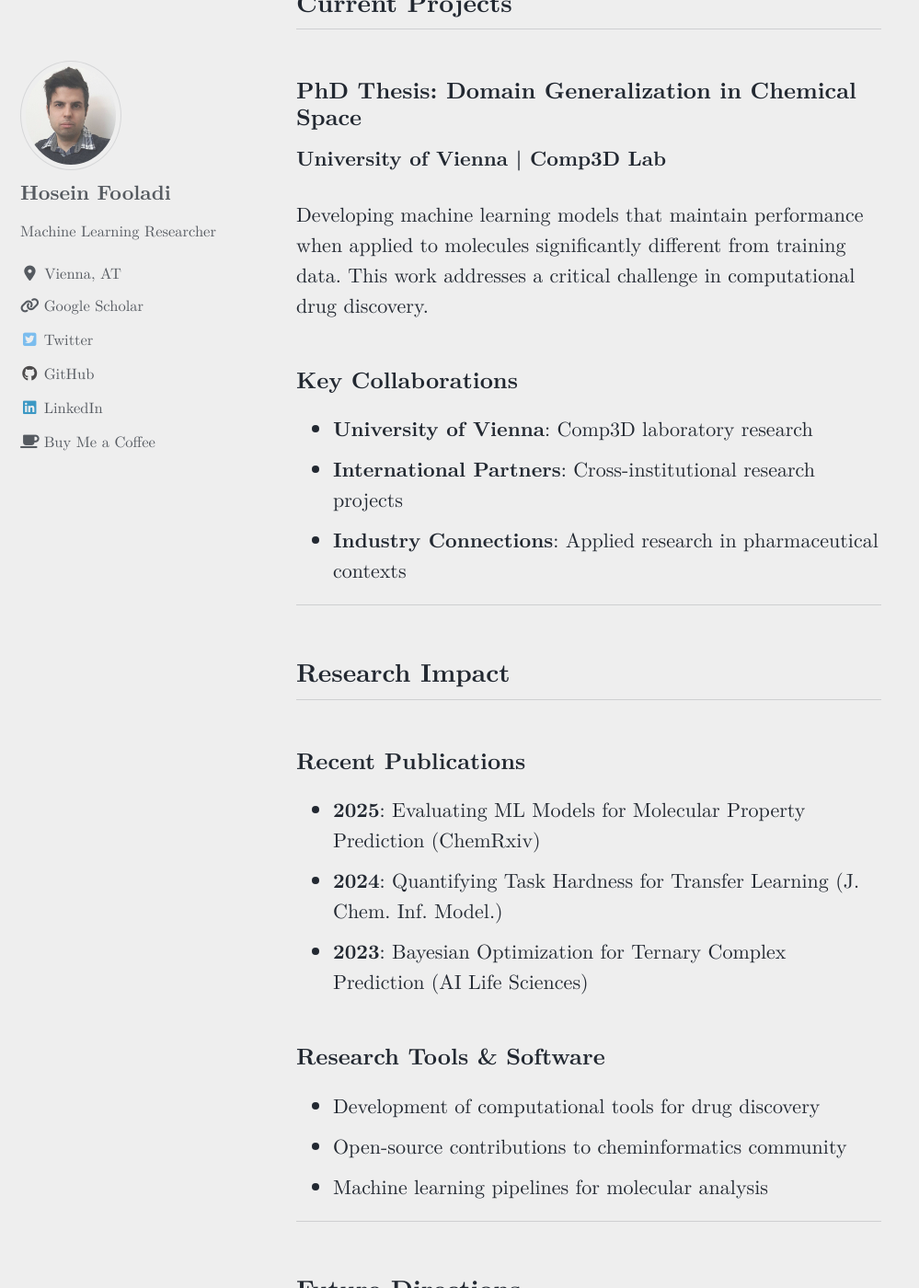
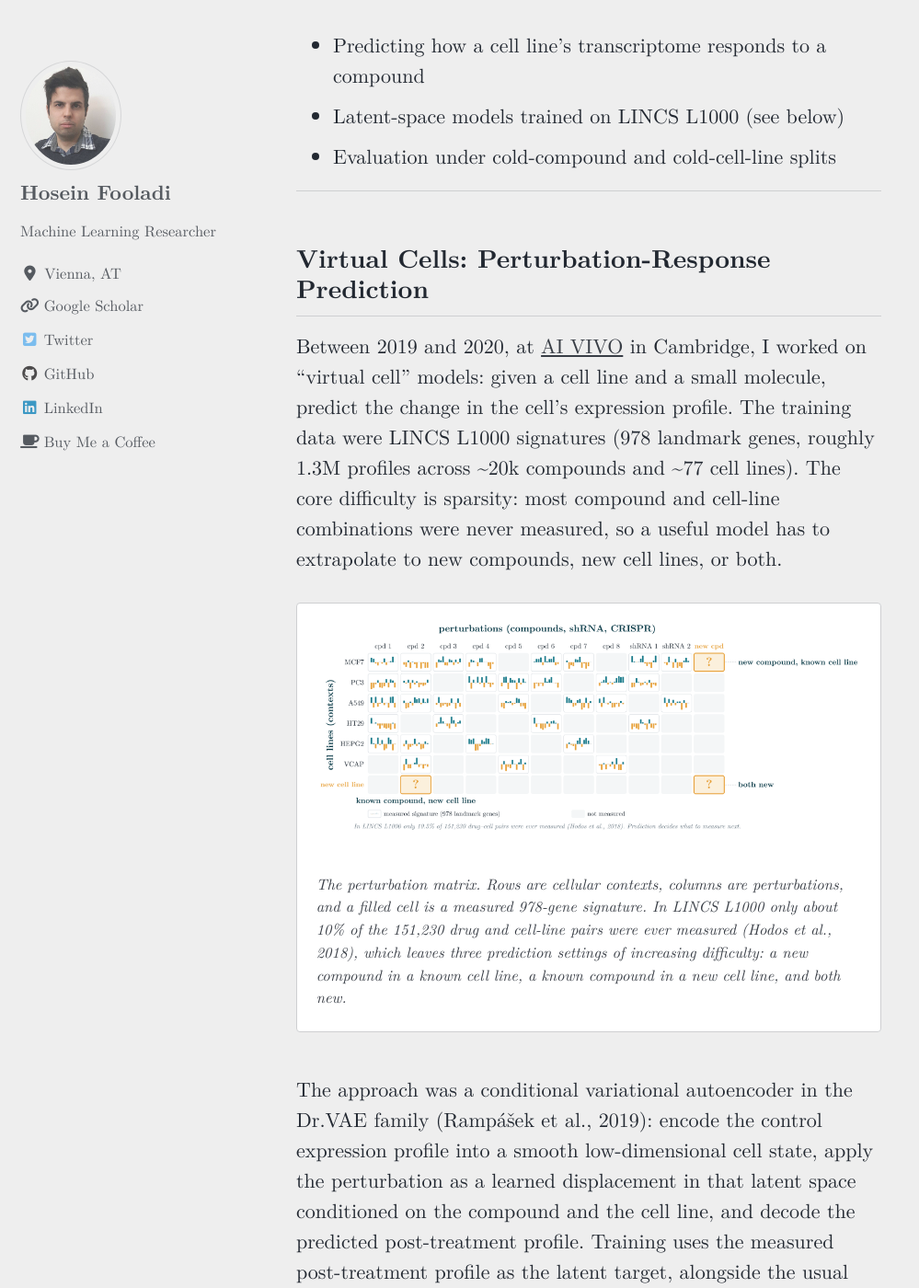
Before and after one commit to HFooladi/HFooladi.github.io, a Jekyll site: the page built from _pages/research.md, in a window 1280 px wide and 1400 px high, scrolled down 1455 px. Shown: the whole window at 92% size, without its empty margins (0-999 px from the left). Built offline with Jekyll 4.4.1, drawn with Linux system fonts in a browser that asks for light colours; cached includes are drawn as plain includes; some of the changed text lies outside the part shown.

Commit message:
Add virtual-cells section with perturbation figures to the Research page
Describe the AI VIVO perturbation-response work with two figures from
the deck: the sparse LINCS L1000 perturbation matrix with its three
cold-start settings, and the latent-space VAE workflow. Add it as a
core research area and link to it from the AI VIVO entry on the CV.

Co-Authored-By: Claude Fable 5.1 <noreply@anthropic.com>

```diff
--- a/_pages/research.md
+++ b/_pages/research.md
@@ -34,6 +34,31 @@ My research centers on developing **robust machine learning models** that can ge
 - Causal inference in biological systems
 - Dynamical systems analysis
 - Computational neuroscience applications
+
+#### 🧫 Virtual Cells & Perturbation-Response Prediction
+- Predicting how a cell line's transcriptome responds to a compound
+- Latent-space models trained on LINCS L1000 (see below)
+- Evaluation under cold-compound and cold-cell-line splits
+
+---
+
+## Virtual Cells: Perturbation-Response Prediction
+
+Between 2019 and 2020, at [AI VIVO](http://www.aivivo.co/) in Cambridge, I worked on "virtual cell" models: given a cell line and a small molecule, predict the change in the cell's expression profile. The training data were LINCS L1000 signatures (978 landmark genes, roughly 1.3M profiles across ~20k compounds and ~77 cell lines). The core difficulty is sparsity: most compound and cell-line combinations were never measured, so a useful model has to extrapolate to new compounds, new cell lines, or both.
+
+<figure class="research-figure">
+  <a href="/assets/images/research/perturbation-matrix.png" title="Open full-size figure"><img src="/assets/images/research/perturbation-matrix.png" alt="A matrix of cell lines (rows) against perturbations such as compounds and shRNAs (columns). Measured cells show a small expression signature; most cells are empty. Three highlighted question marks mark the prediction settings: new compound in a known cell line, known compound in a new cell line, and both new."></a>
+  <figcaption>The perturbation matrix. Rows are cellular contexts, columns are perturbations, and a filled cell is a measured 978-gene signature. In LINCS L1000 only about 10% of the 151,230 drug and cell-line pairs were ever measured (Hodos et al., 2018), which leaves three prediction settings of increasing difficulty: a new compound in a known cell line, a known compound in a new cell line, and both new.</figcaption>
+</figure>
+
+The approach was a conditional variational autoencoder in the Dr.VAE family (Rampášek et al., 2019): encode the control expression profile into a smooth low-dimensional cell state, apply the perturbation as a learned displacement in that latent space conditioned on the compound and the cell line, and decode the predicted post-treatment profile. Training uses the measured post-treatment profile as the latent target, alongside the usual reconstruction and KL terms. Unlike the original Dr.VAE, which fits one model per drug, a single model is shared across compounds and cell lines.
+
+<figure class="research-figure">
+  <a href="/assets/images/research/drvae-workflow.png" title="Open full-size figure"><img src="/assets/images/research/drvae-workflow.png" alt="Workflow diagram: a control expression profile is encoded to a latent state, a perturbation conditioned on compound and cell line moves it in latent space, and a decoder produces the predicted post-treatment profile. A second row shows training, where the measured post-treatment profile is encoded with shared weights to give the latent target."></a>
+  <figcaption>A perturbation as a move in latent space. Top row, inference: encode the control profile, apply the learned perturbation in latent space, decode. Bottom row, training: the measured post-treatment profile, encoded with shared weights, provides the latent target for the transition loss.</figcaption>
+</figure>
+
+What mattered most was evaluation. Dr.VAE's own sanity check asks whether predicting the perturbation beats simply reconstructing the control profile; the effect is real but small and data-hungry, holding for well-covered drugs and not for thinly covered ones. The pipeline therefore shipped as a reproducible Nextflow workflow with explicit cold-compound and cold-cell-line splits and a training-mean baseline, and the data processing was released as [lincs_processing](https://github.com/HFooladi/lincs_processing). The same theme, that the split and the baseline decide what a model's number means, runs through my later work on [out-of-distribution evaluation](/publications/2025-09-15-ood-evaluation/) in chemical space.
 
 ---
 
```
Also changed, not shown: _pages/cv.md (+1 -1 lines), assets/images/research/drvae-workflow.png (added), assets/images/research/perturbation-matrix.png (added).
